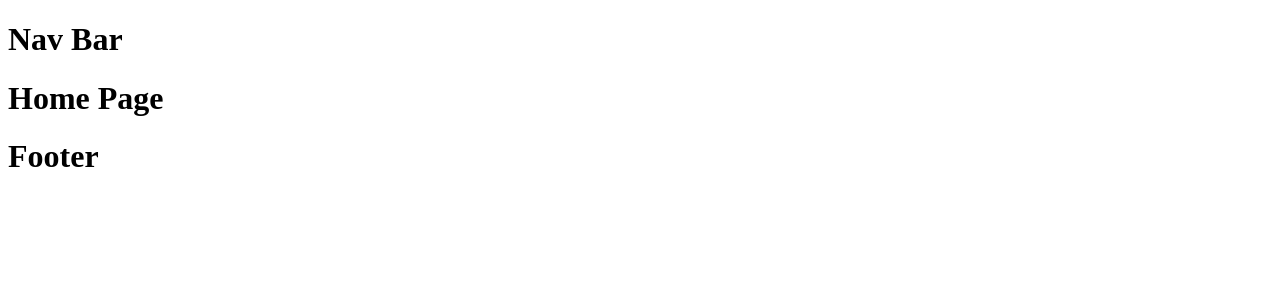
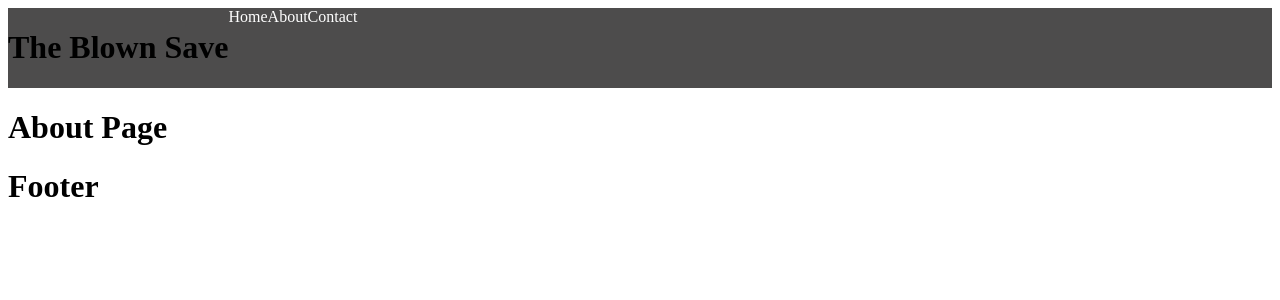
Before and after one commit to Pherpher089-zz/The-Blown-Save, a React (Create React App) app in the folder the-blown-save/: page /about in a window 1280 px wide. Shown: the top 300 px of the page. Built offline with nearby package versions, Linux system fonts and the light colour scheme.

Commit message:
Set up the styling with Sass

```diff
--- a/the-blown-save/src/App.js
+++ b/the-blown-save/src/App.js
@@ -3,12 +3,16 @@ import {BrowserRouter as Router, Route} from 'react-router-dom';
 import Navbar from "./components/Navbar.js";
 import Footer from './components/Footer.js';
 import HomePage from './components/HomePage.js';
+import AboutPage from './components/AboutPage.js'
+import ContactPage from './components/ContactPage.js'
 
 function App() {
   return (
     <Router>
       <Navbar/>
-      <Route path="/" render={HomePage}/>
+      <Route exact path="/" render={HomePage}/>
+      <Route path='/about' render={AboutPage} />
+      <Route path="/contact" render={ContactPage} />
       <Footer/>
     </Router>
   );
--- a/the-blown-save/src/components/AboutPage.js
+++ b/the-blown-save/src/components/AboutPage.js
@@ -1,11 +1,11 @@
 import React from "react";
 
 function AboutPage() {
-    return() {
+    return (
         <div>
             <h1>About Page</h1>
         </div>
-    }
+    )
 }
 
 export default AboutPage;
--- a/the-blown-save/src/components/Navbar.js
+++ b/the-blown-save/src/components/Navbar.js
@@ -1,9 +1,15 @@
 import React from 'react';
-
+import {Link, NavLink} from 'react-router-dom';
 function Navbar(){
     return (
-        <div>
-            <h1>Nav Bar</h1>
+        <div className="nav-container" >
+            <h1>The Blown Save</h1>
+            <div className="nav-buttons">
+                <Link to="/">Home</Link>
+                <Link to="/about">About</Link>
+                <Link to="/contact">Contact</Link>
+
+            </div>
         </div>
     )
 }
--- /dev/null
+++ b/the-blown-save/src/styles/_variables.sass
@@ -0,0 +1 @@
+$backgroundColor: #4D4C4C
--- a/the-blown-save/src/styles/index.css
+++ b/the-blown-save/src/styles/index.css
@@ -1,3 +1,11 @@
-
+.nav-container {
+  background-color: #4D4C4C;
+  display: flex;
+  flex-direction: row;
+}
+.nav-container a {
+  text-decoration: none;
+  color: white;
+}
 
 /*# sourceMappingURL=index.css.map */
--- a/the-blown-save/src/styles/index.sass
+++ b/the-blown-save/src/styles/index.sass
@@ -0,0 +1,9 @@
+@import variables
+
+.nav-container
+    background-color: $backgroundColor
+    display: flex
+    flex-direction: row
+    a
+        text-decoration: none
+        color: white
```
Also changed, not shown: 1 other file (tests, documents, lock files or other folders).
